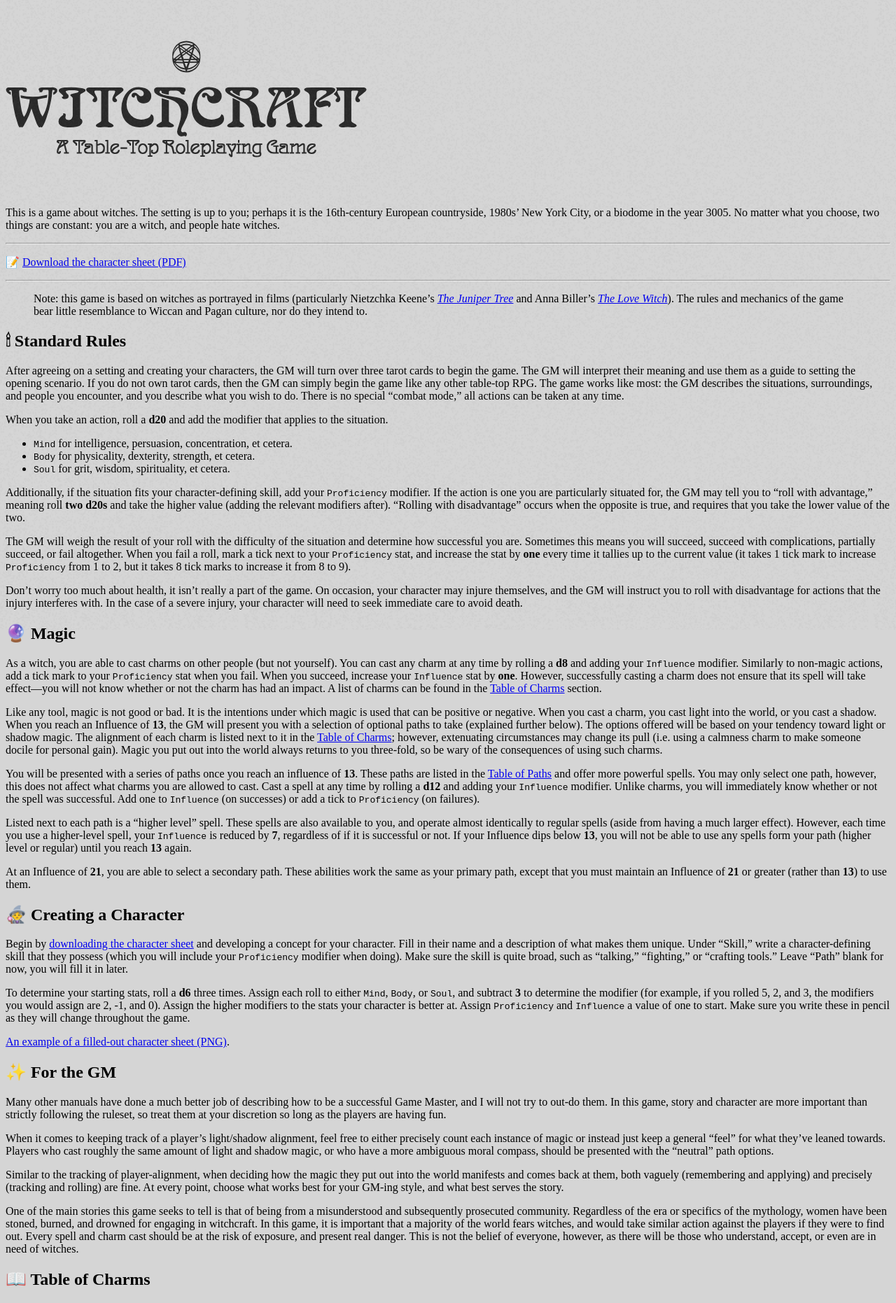
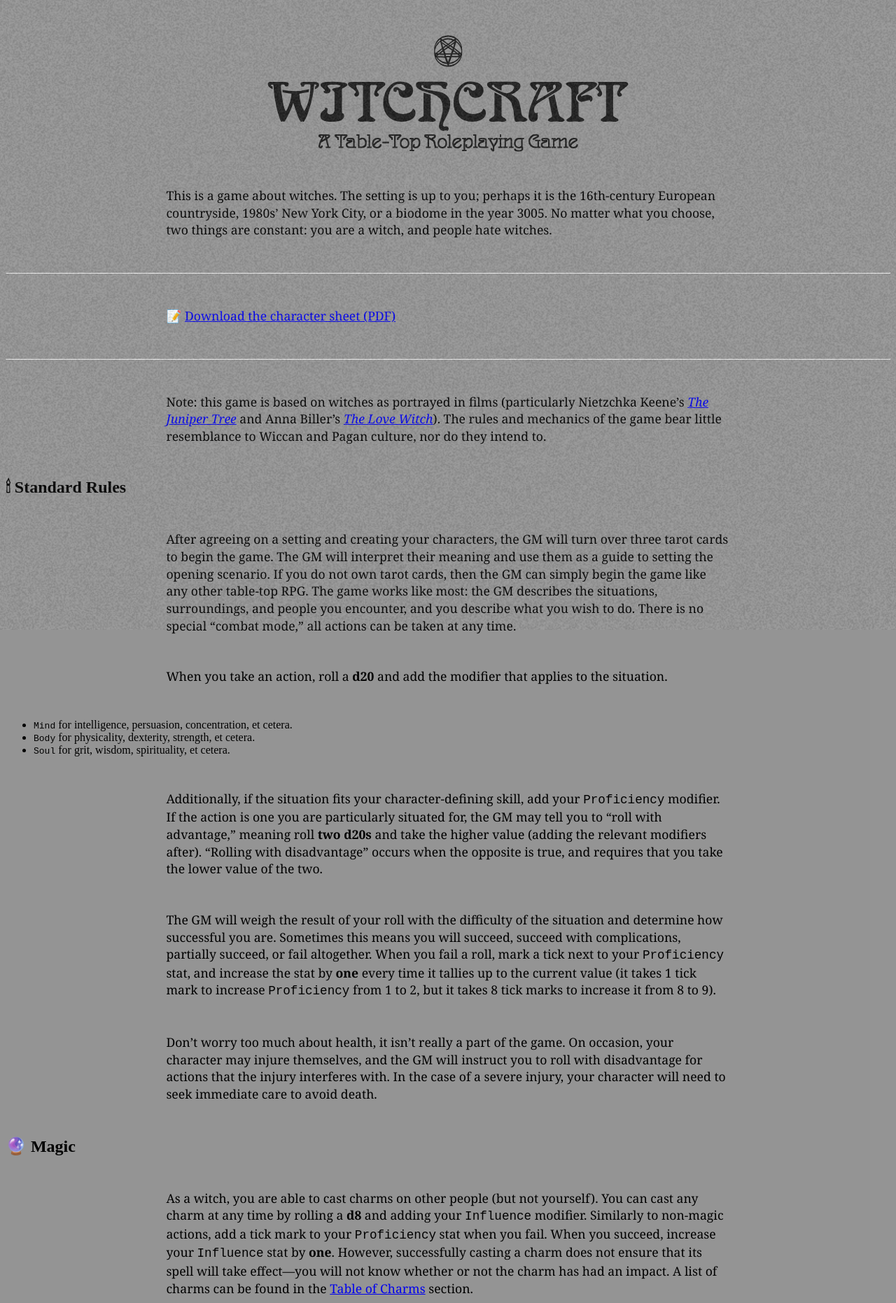
Before and after one commit to GoodbyteCo/Midnight-Train, a Jekyll site: the page built from games/_posts/2020-05-09-witchcraft.md, in a window 1280 px wide. Shown: the top 1862 px of the page at 70% size. Built offline with Jekyll 4.4.1, drawn with Linux system fonts in a browser that asks for light colours.

Commit message:
update style

```diff
--- a/_layouts/witchcraft.html
+++ b/_layouts/witchcraft.html
@@ -16,14 +16,24 @@
 	<style>
 		html
 		{
-			background: #d5d5d5;
+			background: #949494;
 		}
 
 		#logo
 		{
+			display: block;
+			margin: 50px auto;
 			opacity: 0.8;
-			max-width: calc(100% - 40px);
-			margin: 50px auto;
+		}
+
+		@media screen and (max-width: 680px)
+		{
+			#logo
+			{
+				transform: translateX(calc(50vw - 135px)) scale(0.5);
+				transform-origin: left;
+				margin: 50px 0;
+			}
 		}
 
 		#noise
@@ -35,10 +45,11 @@
 			bottom: 0;
 			z-index: 999;
 
-			background-image: url("/assets/Witchcraft/images/noise.png");
+			background-image: url("/assets/Witchcraft/images/noise.jpg");
 			background-size: contain;
 			background-repeat: repeat;
 
+			opacity: 0.09;
 			pointer-events: none;
 			animation: noise 3s steps(10) infinite;
 		}
@@ -56,6 +67,18 @@
 			80% { background-position: 100px 0px; }
 			90% { background-position: 300px 300px; }
 		}
+
+		p
+		{
+			max-width: 90ch;
+			margin: 3rem auto;
+			padding: 0 40px;
+			box-sizing: border-box;
+
+			font-family: Georgia, 'Times New Roman', Times, serif;
+			line-height: 1.4;
+			font-size: 1.1rem;
+		}
 	</style>
 </head>
 <body>
```
Also changed, not shown: assets/Witchcraft/images/noise.jpg (added), assets/Witchcraft/images/noise.png (deleted).
